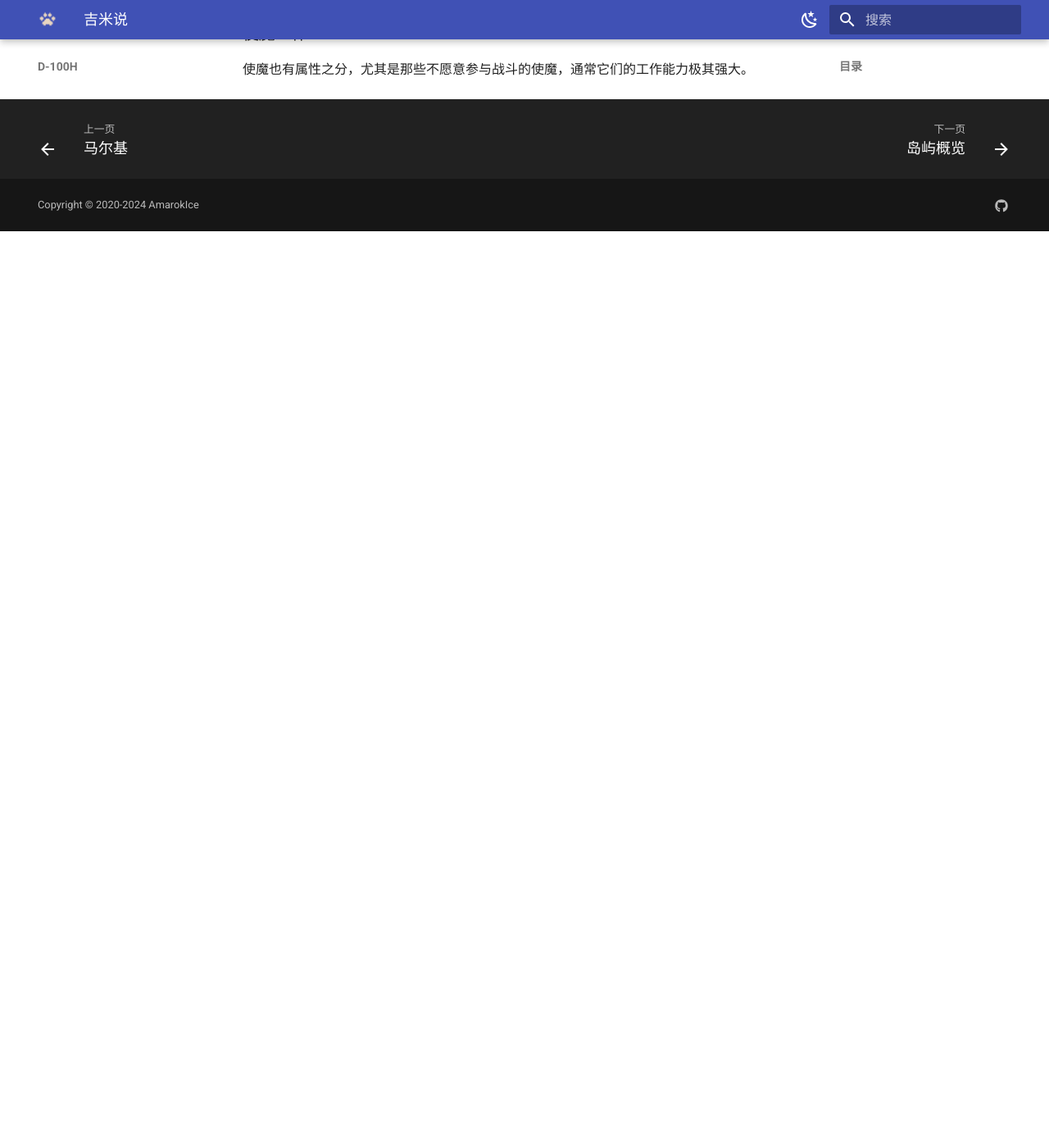
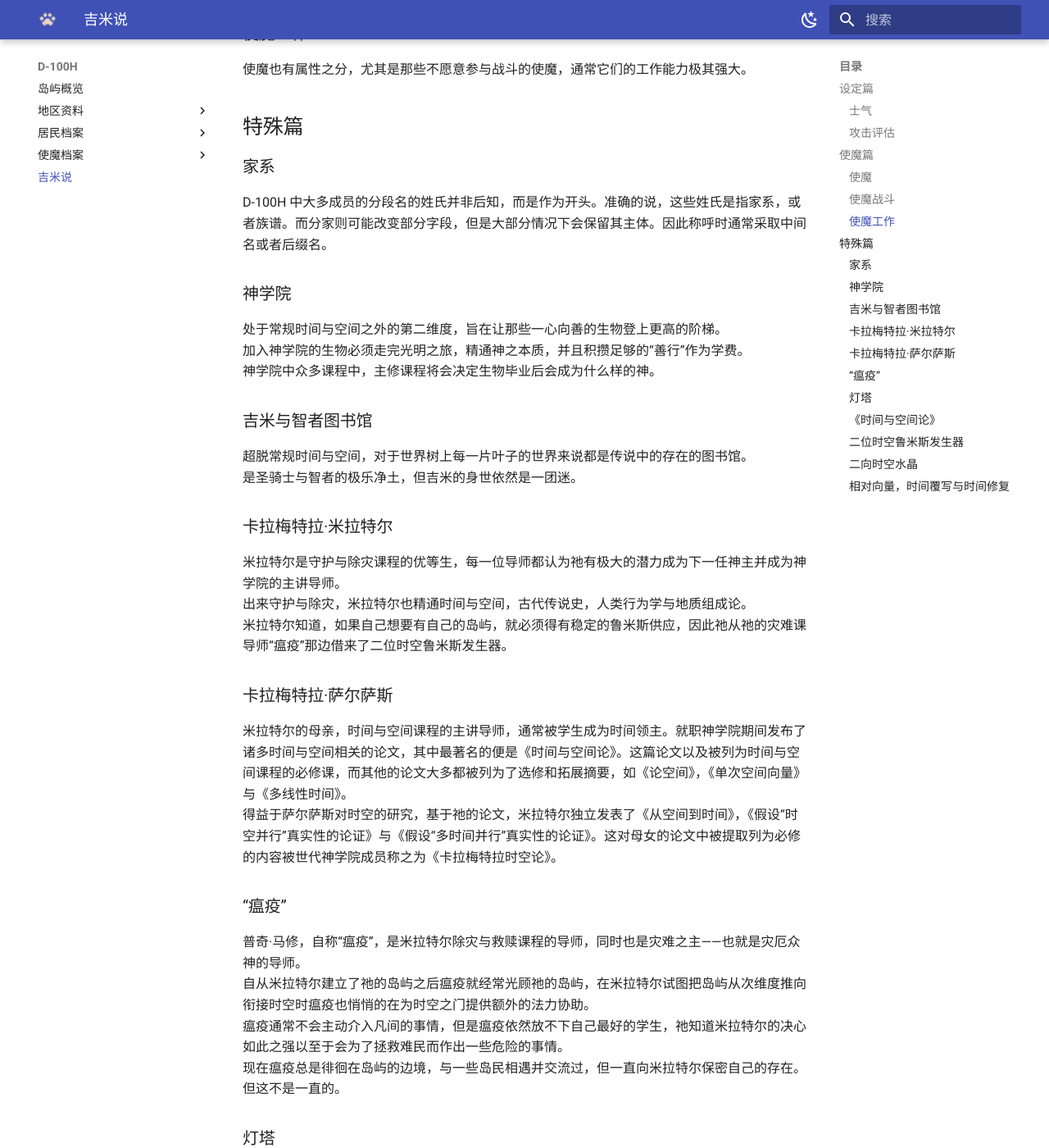
Before and after one commit to AmarokIce/LibraryOfGousa, an MkDocs documentation site: the page built from docs/d-100h/JimiSay.md, in a window 1280 px wide and 1400 px high, scrolled down 1195 px. Shown: the whole window at 82% size. Built offline with MkDocs 1.6.1 and Material for MkDocs 9.7.7, drawn with Linux system fonts in a browser that asks for light colours; before the commit the page ends 1477 px from its top, so only the background shows below that; some of the changed text lies outside the part shown.

Commit message:
🐺🚀

```diff
--- a/docs/d-100h/JimiSay.md
+++ b/docs/d-100h/JimiSay.md
@@ -26,3 +26,53 @@ D-100H 的居民的攻击力随着士气变化而变化，但 `进技术` 一类
 
 ### 使魔工作
 使魔也有属性之分，尤其是那些不愿意参与战斗的使魔，通常它们的工作能力极其强大。
+
+
+## 特殊篇
+
+### 家系
+D-100H 中大多成员的分段名的姓氏并非后知，而是作为开头。准确的说，这些姓氏是指家系，或者族谱。而分家则可能改变部分字段，但是大部分情况下会保留其主体。因此称呼时通常采取中间名或者后缀名。
+
+### 神学院
+处于常规时间与空间之外的第二维度，旨在让那些一心向善的生物登上更高的阶梯。
+加入神学院的生物必须走完光明之旅，精通神之本质，并且积攒足够的“善行”作为学费。
+神学院中众多课程中，主修课程将会决定生物毕业后会成为什么样的神。
+
+### 吉米与智者图书馆
+超脱常规时间与空间，对于世界树上每一片叶子的世界来说都是传说中的存在的图书馆。
+是圣骑士与智者的极乐净土，但吉米的身世依然是一团迷。
+
+### 卡拉梅特拉·米拉特尔
+米拉特尔是守护与除灾课程的优等生，每一位导师都认为祂有极大的潜力成为下一任神主并成为神学院的主讲导师。
+出来守护与除灾，米拉特尔也精通时间与空间，古代传说史，人类行为学与地质组成论。
+米拉特尔知道，如果自己想要有自己的岛屿，就必须得有稳定的鲁米斯供应，因此祂从祂的灾难课导师“瘟疫”那边借来了二位时空鲁米斯发生器。
+
+### 卡拉梅特拉·萨尔萨斯
+米拉特尔的母亲，时间与空间课程的主讲导师，通常被学生成为时间领主。就职神学院期间发布了诸多时间与空间相关的论文，其中最著名的便是《时间与空间论》。这篇论文以及被列为时间与空间课程的必修课，而其他的论文大多都被列为了选修和拓展摘要，如《论空间》，《单次空间向量》与《多线性时间》。
+得益于萨尔萨斯对时空的研究，基于祂的论文，米拉特尔独立发表了《从空间到时间》，《假设“时空并行”真实性的论证》与《假设“多时间并行”真实性的论证》。这对母女的论文中被提取列为必修的内容被世代神学院成员称之为《卡拉梅特拉时空论》。
+
+### “瘟疫”
+普奇·马修，自称“瘟疫”，是米拉特尔除灾与救赎课程的导师，同时也是灾难之主——也就是灾厄众神的导师。
+自从米拉特尔建立了祂的岛屿之后瘟疫就经常光顾祂的岛屿，在米拉特尔试图把岛屿从次维度推向衔接时空时瘟疫也悄悄的在为时空之门提供额外的法力协助。
+瘟疫通常不会主动介入凡间的事情，但是瘟疫依然放不下自己最好的学生，祂知道米拉特尔的决心如此之强以至于会为了拯救难民而作出一些危险的事情。
+现在瘟疫总是徘徊在岛屿的边境，与一些岛民相遇并交流过，但一直向米拉特尔保密自己的存在。但这不是一直的。
+
+### 灯塔
+米拉特尔把二位时空鲁米斯发生器挂在塔的最顶部，发生器随之开始发光，传播鲁米斯。因此命名为灯塔。
+
+### 《时间与空间论》
+萨尔萨斯在神学院共同捏写的论文，主要讲述时间与空间线性变化，时间覆写的可能性，时间相对变化与空间相对变化。
+这份论文被指出不仅对时间与空间的研究有重大影响，对鲁米斯的研究的研究也产生了深远的影响。在米拉特尔提出《从空间到时间》与《鲁米斯存储与应用导论》两片论文后，研发团队得以开发出最初的二位时空鲁米斯发生器。
+
+### 二位时空鲁米斯发生器
+全名是`二位元化次要时间与空间相对鲁米斯能源发生器`。
+神学院的鲁米斯研究团队的最新作品，旨在最大程度拯救已经因为缺少鲁米斯而发生时间与空间非线性前进的人。这种发生器可以在一定范围内稳定供应鲁米斯，但直至目前采用的材料依然会随着时间而衰竭。
+
+### 二向时空水晶
+负责维护时间正常运行的时间齿轮在受到魔法的沉淀时产生的副产物。
+这种奇特的水晶可以承载特殊的时间，并将其以空间的形式表现出来，也就是水晶本身。因此时空水晶自身不具备任何原子组成。
+这是一种珍贵的材料，一旦产出立刻就会被送往神学院进行研究。据说目前正在研究更稳定存储鲁米斯的容器作为二位时空鲁米斯发生器的仓库。
+
+### 相对向量，时间覆写与时间修复
+在米拉特尔的《从空间到时间》中首次提出时间与空间的相对限量，并且基于祂母亲的《时间与空间论》重新提出了如果时间或空间中存在问题的话时间与空间会如何修正这些问题。在祂的导师瘟疫的协助下，米拉特尔通过穿越时空的方式证实了相对向量冲突与时间抹除，同时要求将此技术列为禁忌魔法并归档在神学院禁忌图书馆，仅保留结论。
+没人知道细节和真实性，据说瘟疫记录下了“先前”的米拉特尔被“修复”的场景，而其他的细节都被被米拉特尔的实验覆写了。
```
Also changed, not shown: docs/d-100h/people/Pestilence.md (+1 -1 lines).
